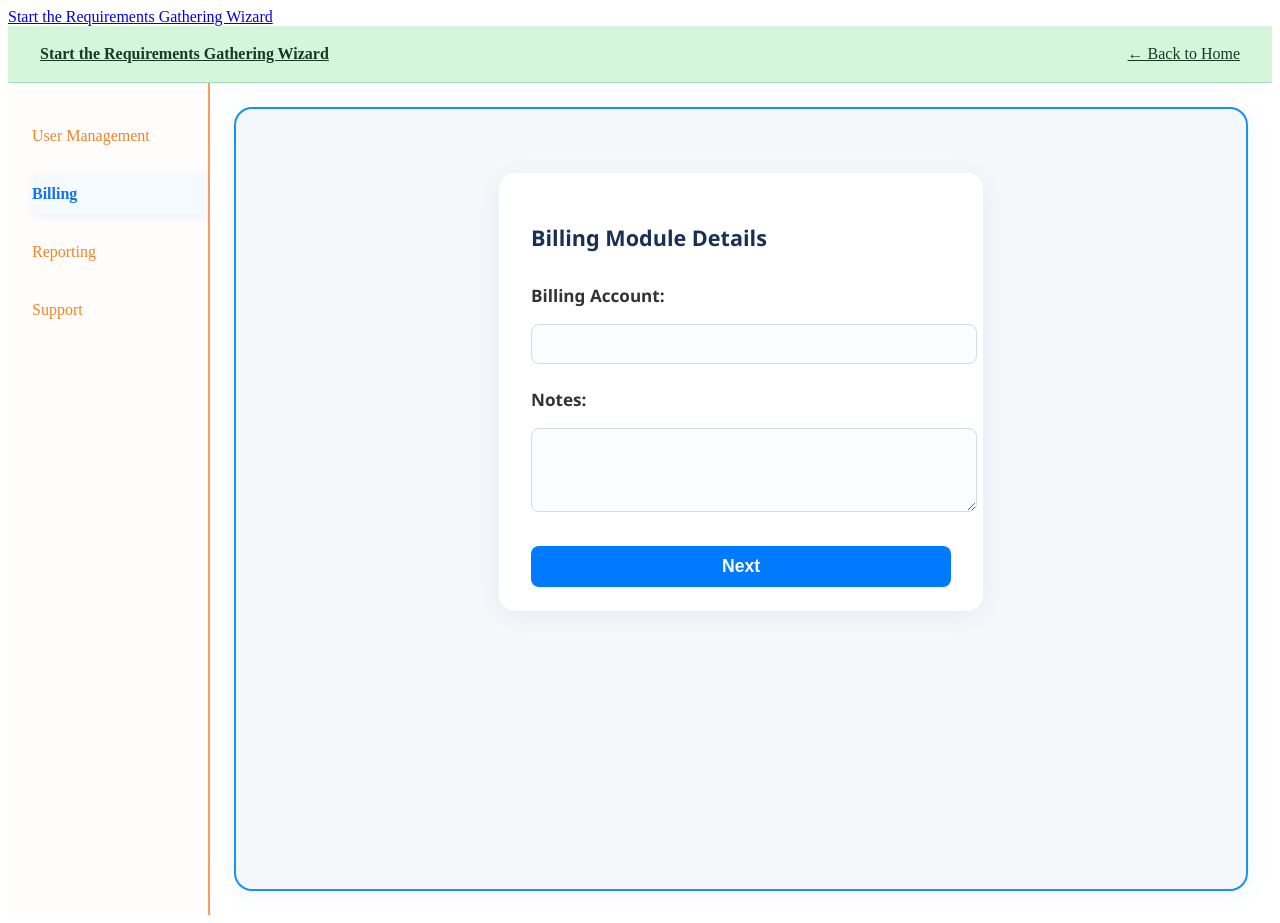
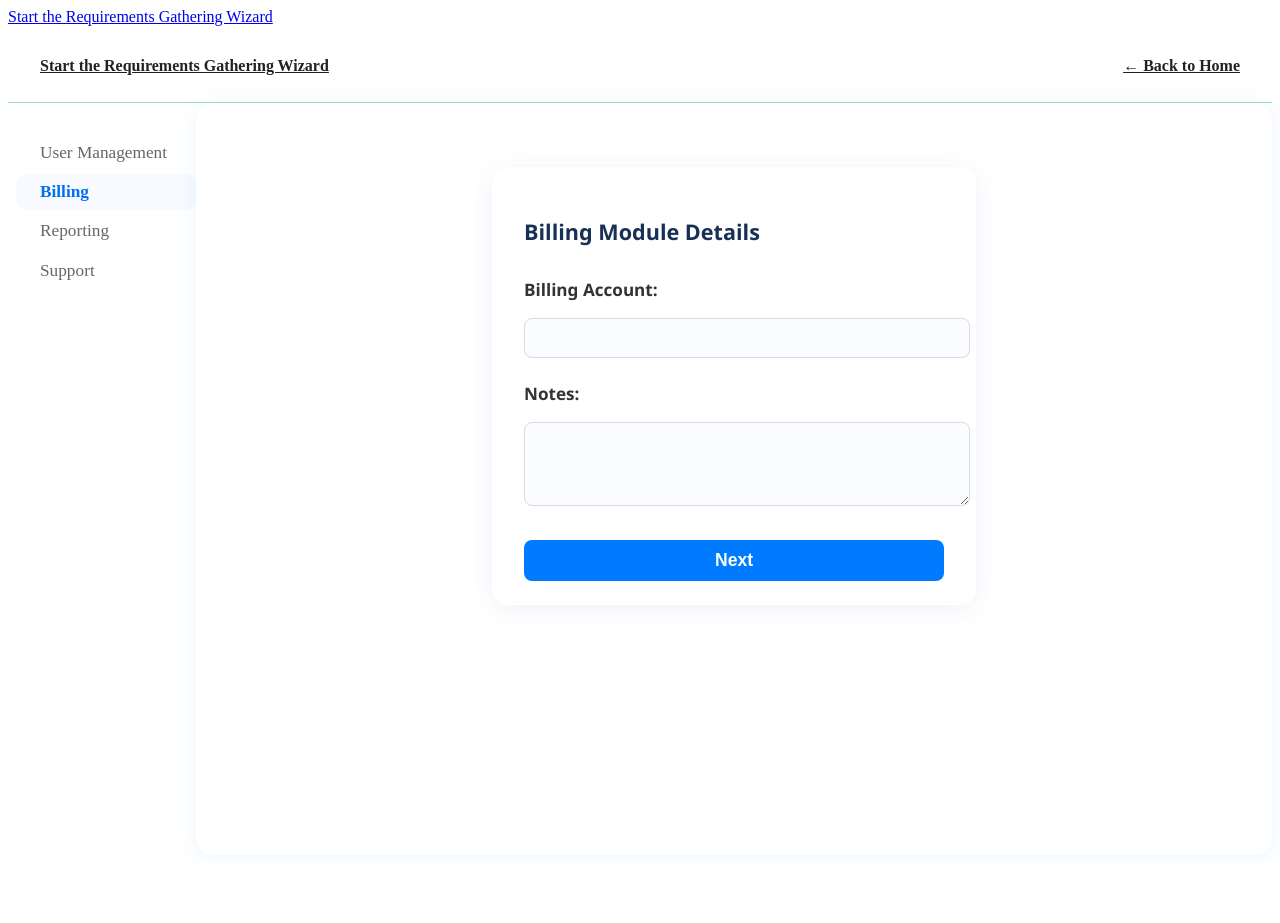
Before and after one commit to Xiaoliuliu666-leaner/Test.Onboarding, an Angular app: page /requirements/wizard/module-billing in a window 1280 px wide. After the commit the page ends 863 px from the top, so only its background shows below. Built offline with nearby package versions, Linux system fonts and the light colour scheme.

Commit message:
move shared styles to respective component SCSS files for better modularity

```diff
--- a/src/app/components/wizard-content-outline/wizard-content-outline.scss
+++ b/src/app/components/wizard-content-outline/wizard-content-outline.scss
@@ -5,10 +5,10 @@
 
 .wizard-content-outline {
   flex: 1 1 auto;
-  background: #f5f8fa;
-  border: 2px solid #1991fa;
+  background: #fff;
+  border: #fff;
   border-radius: 18px;
-  margin: 24px;
+  margin: 0 auto;
   min-height: 600px;
   box-shadow: 0 2px 24px 0 rgba(25, 145, 250, 0.08);
   display: flex;
--- a/src/app/components/wizard-headbar/wizard-headbar.scss
+++ b/src/app/components/wizard-headbar/wizard-headbar.scss
@@ -6,21 +6,23 @@
   display: flex;
   align-items: center;
   justify-content: space-between;
-  background: #d5f6da;
+
+  background: none;
+  border: none;
   border-bottom: 1.5px solid #a0e2b7;
-  padding: 0 32px;
+  padding: 0.75rem 2rem 0.5rem 2rem;
+
   height: 3.5rem;
 }
 
 .wizard-header-link {
+  color: #222;
   font-weight: 600;
-  color: #163b23;
   text-decoration: underline;
-  font-size: 1rem;
 }
 
 .back-home-link {
-  color: #163b23;
-  font-size: 1rem;
+  color: #222;
+  font-weight: 600;
   text-decoration: underline;
 }
--- a/src/app/components/wizard-sidebar/wizard-sidebar.scss
+++ b/src/app/components/wizard-sidebar/wizard-sidebar.scss
@@ -1,32 +1,28 @@
 .wizard-sidebar {
-  min-width: 200px;
-  height: 100vh;
-  background: #fffdfb;
-  border-right: 2px solid #ff9966;
-  padding: 32px 0 0 0;
-  font-size: 16px;
+  background: none;
+  border: none;
+  padding: 2rem 0 2rem 0.5rem;
+  min-width: 180px;
 
   ul {
     list-style: none;
+    padding: 0;
     margin: 0;
-    padding: 0 0 0 24px;
   }
-
   li {
-    margin-bottom: 16px;
-    padding: 12px 10px 12px 0;
-    border-radius: 8px 0 0 8px;
-    color: #f38424;
+    font-size: 1.08rem;
+    padding: 0.5rem 1.5rem;
+    color: #666;
     font-weight: 500;
+    border-radius: 10px;
+    cursor: pointer;
+    margin-bottom: 0.2rem;
     background: none;
-    cursor: pointer;
-    font-size: 1rem;
-    transition: background 0.2s, color 0.2s;
+    border: none;
     &.active {
-      background: #f5faff;
-      color: #1570ef;
-      font-weight: bold;
-      box-shadow: 0 2px 8px rgba(50,112,255,0.08);
+      color: #0070f3;
+      font-weight: 700;
+      background: #f8faff;
     }
   }
 }
--- a/src/app/requirements-wizard/requirements-wizard.scss
+++ b/src/app/requirements-wizard/requirements-wizard.scss
@@ -1,37 +1,42 @@
 body {
   font-family: 'Segoe UI', 'Microsoft YaHei', Arial, sans-serif;
-  background: #f4f7fb;
+  background: #f7fafd;
   color: #1b274a;
   margin: 0;
 }
 
 .wizard-header {
-  border: 2.5px solid #50cc7f !important;
+  border: none !important;
+  box-shadow: none !important;
+  background: none !important;
+
   width: 100%;
   height: 3.5rem;
-  background: #fff;
+
   display: flex;
   align-items: center;
   justify-content: space-between;
-  padding: 0 2rem;
-  box-sizing: border-box;
+
+  font-size: 1.1rem;
+  font-weight: 600;
+
+
   border-bottom: 1.5px solid #e7f7e8;
-  border-radius: 10px 10px 0 0;
 
   .wizard-header-title {
     font-weight: 600;
-    color: #226c2c;
+    color: none;
     font-size: 1.1rem;
     letter-spacing: 0.04em;
   }
   .wizard-header-back {
-    color: #23683b;
+    color: #222;
     font-size: 1rem;
     text-decoration: none;
     font-weight: 500;
     transition: color 0.2s;
     &:hover {
-      color: #13702a;
+      color: none;
       text-decoration: underline;
     }
   }
@@ -52,7 +57,7 @@ body {
   min-height: 0;
   box-sizing: border-box;
   border-right: 1.5px solid #f4f7fb;
-  border-left: 2.5px solid #ff6016 !important;
+  border-left: 2.5px none !important;
   border-top: none;
   border-bottom: none;
   border-radius: 0 0 0 10px;
```
